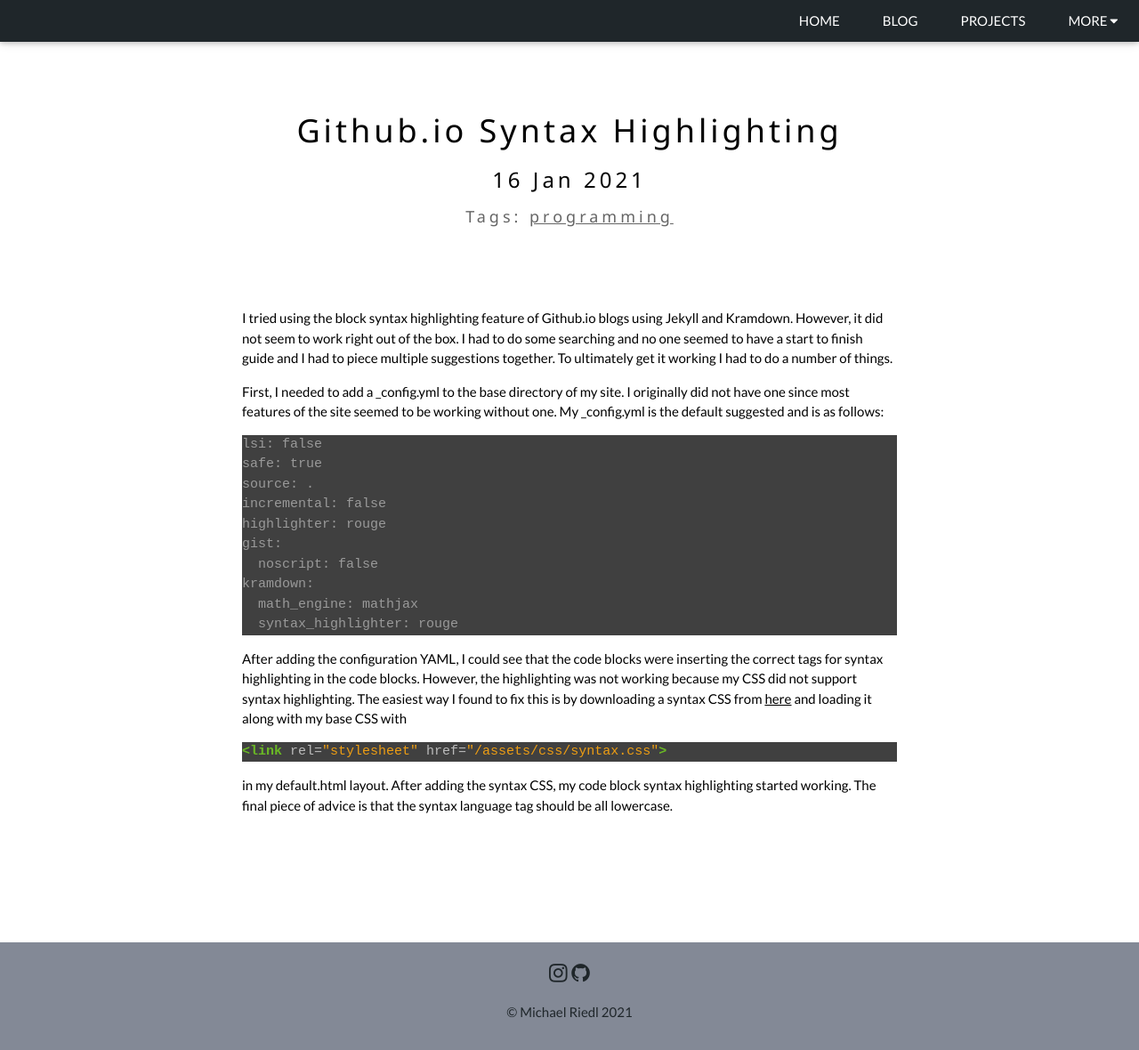
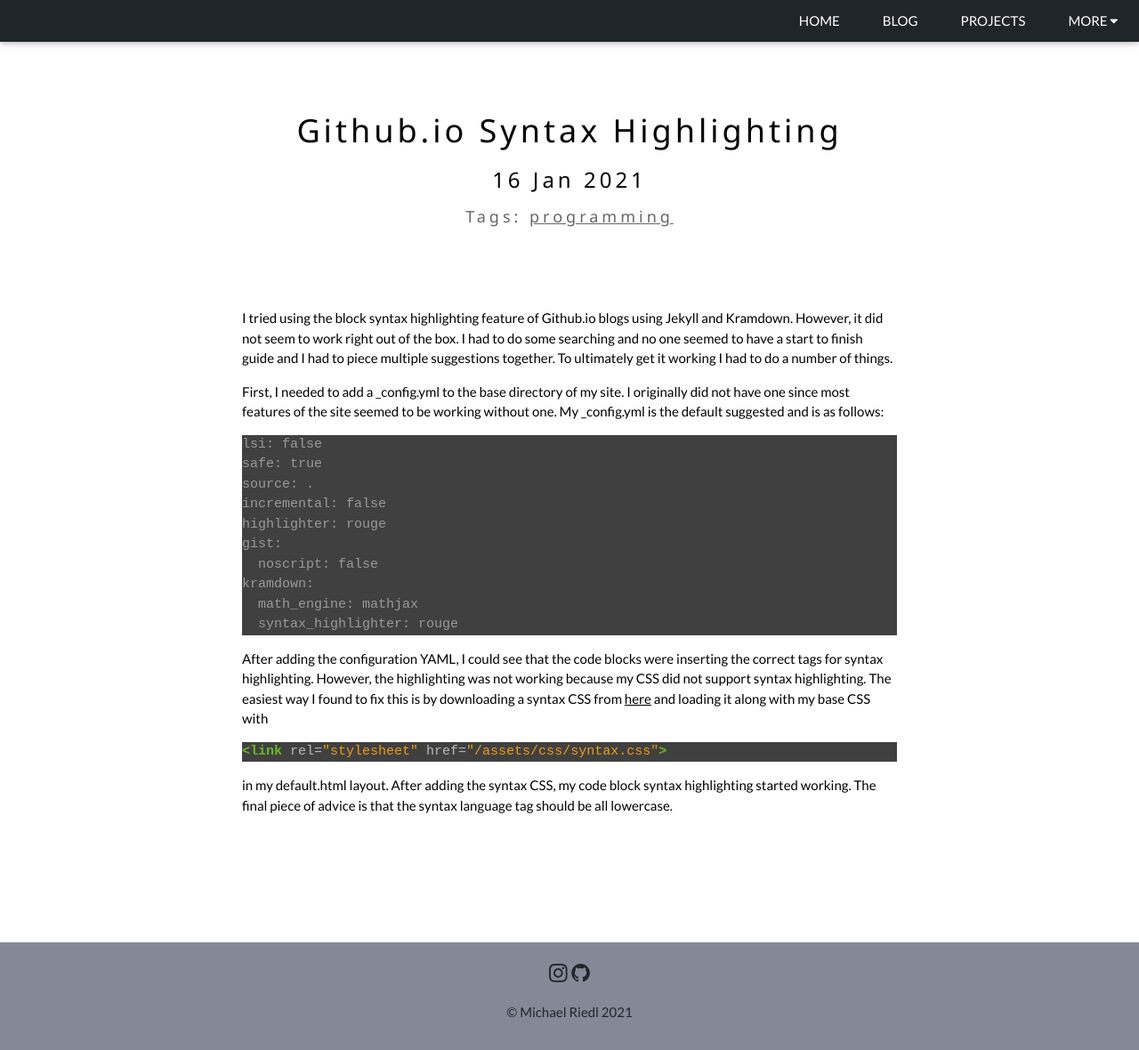
Before and after one commit to michaelriedl/michaelriedl.github.io, a Jekyll site: the page built from _posts/2021-01-16-syntax-highlighting.md, in a window 1280 px wide and 1180 px high. Shown: the whole window at 89% size. Built offline with Jekyll 4.4.1, drawn with Linux system fonts in a browser that asks for light colours; comment, search, counter and statistics services are not loaded.

Commit message:
Update 2021-01-16-syntax-highlighting.md

````diff
--- a/_posts/2021-01-16-syntax-highlighting.md
+++ b/_posts/2021-01-16-syntax-highlighting.md
@@ -22,7 +22,7 @@
   syntax_highlighter: rouge
 ```
 
-After adding the configuration YAML, I could see that the code blocks were inserting the correct tags for syntax highlighting in the code blocks. However, the highlighting was not working because my CSS did not support syntax highlighting. The easiest way I found to fix this is by downloading a syntax CSS from <a href="http://jwarby.github.io/jekyll-pygments-themes/languages/javascript.html " target="_blank">here</a> and loading it along with my base CSS with
+After adding the configuration YAML, I could see that the code blocks were inserting the correct tags for syntax highlighting. However, the highlighting was not working because my CSS did not support syntax highlighting. The easiest way I found to fix this is by downloading a syntax CSS from <a href="http://jwarby.github.io/jekyll-pygments-themes/languages/javascript.html " target="_blank">here</a> and loading it along with my base CSS with
 ```html
 <link rel="stylesheet" href="/assets/css/syntax.css">
 ```
````
